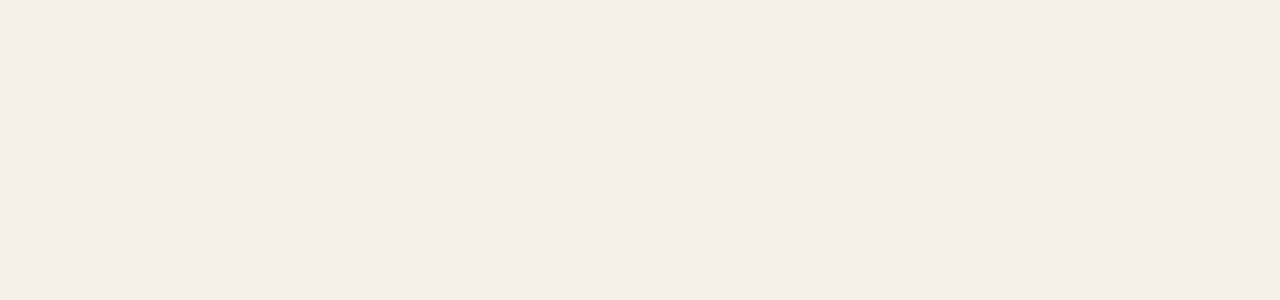
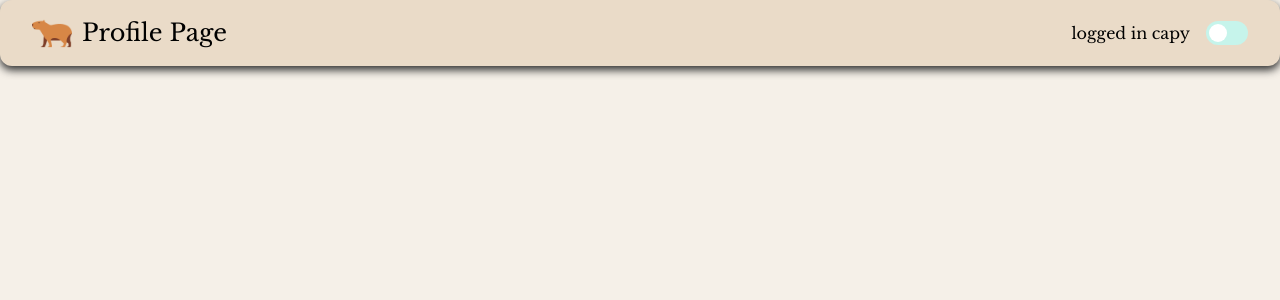
Before and after one commit to tsc221645/capiapp, a Vue app in the folder capiapp/: page /profile in a window 1280 px wide. Before the commit this address had no page. Shown: the top 300 px of the page. Built offline with nearby package versions, Linux system fonts and the light colour scheme.

Commit message:
feat: redirect to profile page

```diff
--- a/capiapp/src/components/CapyFactsPage.vue
+++ b/capiapp/src/components/CapyFactsPage.vue
@@ -16,6 +16,12 @@
                 </div>
             </div>
         </header>
+        <div class="facts-container">
+
+
+
+
+        </div>
 
     </div>
 
@@ -45,4 +51,11 @@ export default{
     height: 100dvh;
     font-family: 'Libre Baskerville', serif;
 }
+
+
+.facts-container{
+    background-color: var(--bg-color);
+    display:block;
+    font-family: 'Libre Baskerville', serif;
+}
 </style>
--- a/capiapp/src/components/LoginPage.vue
+++ b/capiapp/src/components/LoginPage.vue
@@ -53,7 +53,7 @@ export default{
           alert('successful login');
 
           // Redirigir al home o perfil
-          this.$router.push({ name: 'Profile' });
+          this.$router.push({ name: 'ProfilePage' });
 
         } catch (error) {
           alert(error.message);
--- a/capiapp/src/components/ProfilePage.vue
+++ b/capiapp/src/components/ProfilePage.vue
@@ -1,7 +1,26 @@
 <template>
     <div class="profile-page">
+        <div class="home-page">
+            <header class="header">
+                <div class="logo">
+                    <img src="../assets/capybara_logo.png" alt="Capybara Logo" class="logo-img" />
+                    <span>Profile Page</span>
+                </div>
 
+                <div class="header-controls">
+                    <p>logged in capy</p>
 
+                    <div class="theme-toggle">
+                        <label class="switch">
+                            <input type="checkbox" v-model="darkMode" @change="toggleTheme" />
+                            <span class="slider"></span>
+                        </label>
+
+                    </div>
+                </div>
+            </header>
+
+        </div>
     </div>
 
 
@@ -9,16 +28,16 @@
 
 
 <script>
-
+export default {
+    name: "ProfilePage",
+}
 
 </script>
 
 <style>
-.profile-page{
+.profile-page {
     background-color: var(--bg-color);
     height: 100dvh;
     font-family: 'Libre Baskerville', serif;
 }
-
-
 </style>
--- a/capiapp/src/components/SignUpPage.vue
+++ b/capiapp/src/components/SignUpPage.vue
@@ -50,7 +50,7 @@ export default{
           }
 
           alert('Usuario creado correctamente. Inicia sesión.')
-          this.$router.push({ name: 'Login' })
+          this.$router.push({ name: 'ProfilePage' })
         } catch (err) {
           this.error = err.message
         }
--- a/capiapp/src/routers.js
+++ b/capiapp/src/routers.js
@@ -1,6 +1,7 @@
 import HomePage from "./components/HomePage.vue";
 import SignUpPage from "./components/SignUpPage.vue";
 import LoginPage from "./components/LoginPage.vue";
+import ProfilePage from "./components/ProfilePage.vue";
 import CapyFactsPage from "./components/CapyFactsPage.vue";
 import CapyGalleryPage  from "./components/CapyGalleryPage.vue";
 import { createRouter, createWebHistory } from "vue-router";
@@ -22,6 +23,12 @@ const routes = [
         path: "/login",
       },
     {
+      name:"ProfilePage",
+      component: ProfilePage,
+      path:"/profile"
+    } ,
+
+    {
       name: "CapyFactsPage",
       component: CapyFactsPage,
       path: "/capyfacts",
```
Also changed, not shown: capiapp/src/components/MenuTab.vue (added, +44 -0 lines).
